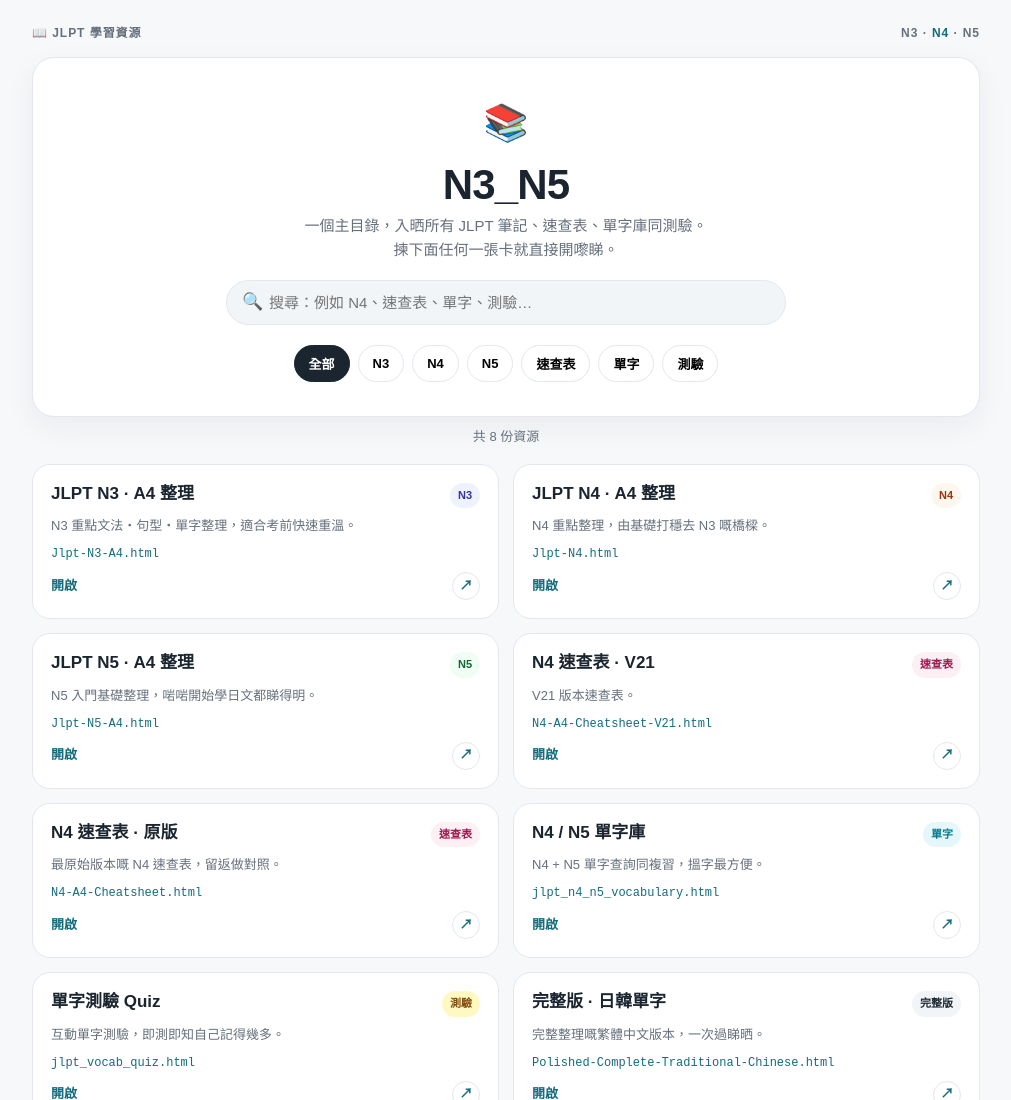
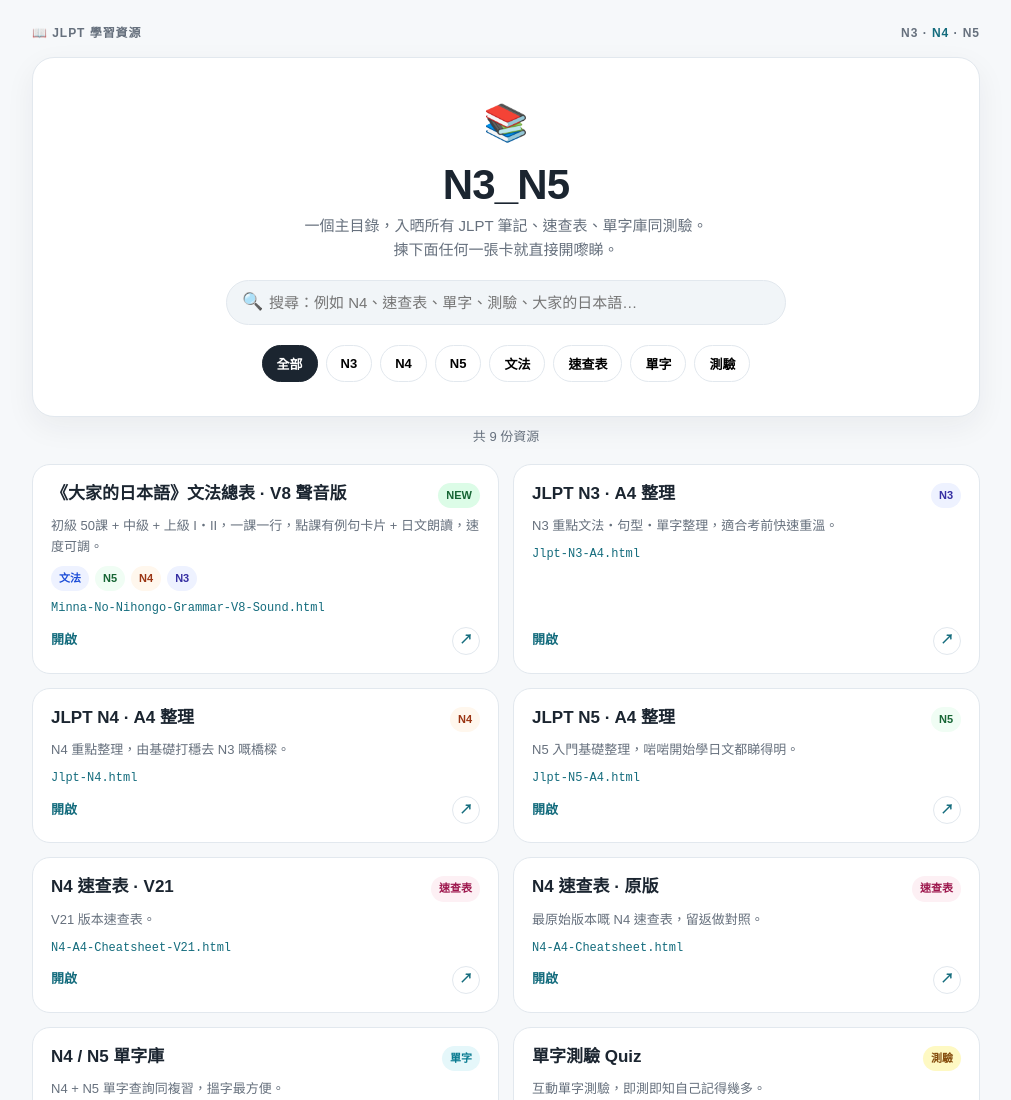
Before and after one commit to kong123485-beep/N3_N5, a plain HTML site: page index.html in a window 1280 px wide. Shown: the top 1100 px of the page, without its empty margins (134-1145 px from the left). Drawn offline with Linux system fonts and the light colour scheme.

Commit message:
Update index.html

```diff
--- a/index.html
+++ b/index.html
@@ -33,7 +33,7 @@ a{color:inherit;text-decoration:none}
 .card p{font-size:13px;color:var(--muted);margin:0}
 .tags{display:flex;gap:6px;flex-wrap:wrap}
 .tag{font-size:11px;font-weight:800;padding:4px 8px;border-radius:999px;background:var(--soft)}
-.tag.n3{background:#eef2ff;color:#3730a3}.tag.n4{background:#fff7ed;color:#9a3412}.tag.n5{background:#f0fdf4;color:#166534}.tag.cheat{background:#fdf0f4;color:#9d174d}.tag.vocab{background:#e5f7fa;color:#087a90}.tag.quiz{background:#fef9c3;color:#854d0e}
+.tag.n3{background:#eef2ff;color:#3730a3}.tag.n4{background:#fff7ed;color:#9a3412}.tag.n5{background:#f0fdf4;color:#166534}.tag.cheat{background:#fdf0f4;color:#9d174d}.tag.vocab{background:#e5f7fa;color:#087a90}.tag.quiz{background:#fef9c3;color:#854d0e}.tag.grammar{background:#eef2ff;color:#1d4ed8}.tag.new{background:#dcfce7;color:#166534}
 .file{font-family:ui-monospace,monospace;font-size:12px;color:var(--accent);word-break:break-all}
 .go{margin-top:auto;display:flex;justify-content:space-between;align-items:center;font-size:13px;font-weight:800;color:var(--accent)}
 .go i{font-style:normal;width:28px;height:28px;border:1px solid var(--line);border-radius:50%;display:grid;place-items:center}
@@ -50,12 +50,13 @@ a{color:inherit;text-decoration:none}
     <div class="icon">📚</div>
     <h1>N3_N5</h1>
     <p>一個主目錄，入晒所有 JLPT 筆記、速查表、單字庫同測驗。<br>揀下面任何一張卡就直接開嚟睇。</p>
-    <div class="search"><span>🔍</span><input id="q" type="search" placeholder="搜尋：例如 N4、速查表、單字、測驗…"></div>
+    <div class="search"><span>🔍</span><input id="q" type="search" placeholder="搜尋：例如 N4、速查表、單字、測驗、大家的日本語…"></div>
     <div class="filters" id="filters">
       <button data-f="all" class="active">全部</button>
       <button data-f="N3">N3</button>
       <button data-f="N4">N4</button>
       <button data-f="N5">N5</button>
+      <button data-f="文法">文法</button>
       <button data-f="速查表">速查表</button>
       <button data-f="單字">單字</button>
       <button data-f="測驗">測驗</button>
@@ -65,6 +66,7 @@ a{color:inherit;text-decoration:none}
   <p class="count" id="count"></p>
 
   <main class="grid" id="grid">
+    <a class="card" data-k="大家的日本語 Minna 文法 Grammar V8 Sound 聲音 N5 N4 N3 N2 N1 初級 中級 上級" href="https://kong123485-beep.github.io/N3_N5/Minna-No-Nihongo-Grammar-V8-Sound.html"><div class="row"><h2>《大家的日本語》文法總表 · V8 聲音版</h2><span class="tag new">NEW</span></div><p>初級 50課 + 中級 + 上級 I・II，一課一行，點課有例句卡片 + 日文朗讀，速度可調。</p><div class="tags"><span class="tag grammar">文法</span><span class="tag n5">N5</span><span class="tag n4">N4</span><span class="tag n3">N3</span></div><span class="file">Minna-No-Nihongo-Grammar-V8-Sound.html</span><span class="go">開啟 <i>↗</i></span></a>
     <a class="card" data-k="N3 A4 整理" href="https://kong123485-beep.github.io/N3_N5/Jlpt-N3-A4.html"><div class="row"><h2>JLPT N3 · A4 整理</h2><span class="tag n3">N3</span></div><p>N3 重點文法・句型・單字整理，適合考前快速重溫。</p><span class="file">Jlpt-N3-A4.html</span><span class="go">開啟 <i>↗</i></span></a>
     <a class="card" data-k="N4 A4 整理" href="https://kong123485-beep.github.io/N3_N5/Jlpt-N4.html"><div class="row"><h2>JLPT N4 · A4 整理</h2><span class="tag n4">N4</span></div><p>N4 重點整理，由基礎打穩去 N3 嘅橋樑。</p><span class="file">Jlpt-N4.html</span><span class="go">開啟 <i>↗</i></span></a>
     <a class="card" data-k="N5 A4 整理" href="https://kong123485-beep.github.io/N3_N5/Jlpt-N5-A4.html"><div class="row"><h2>JLPT N5 · A4 整理</h2><span class="tag n5">N5</span></div><p>N5 入門基礎整理，啱啱開始學日文都睇得明。</p><span class="file">Jlpt-N5-A4.html</span><span class="go">開啟 <i>↗</i></span></a>
```
